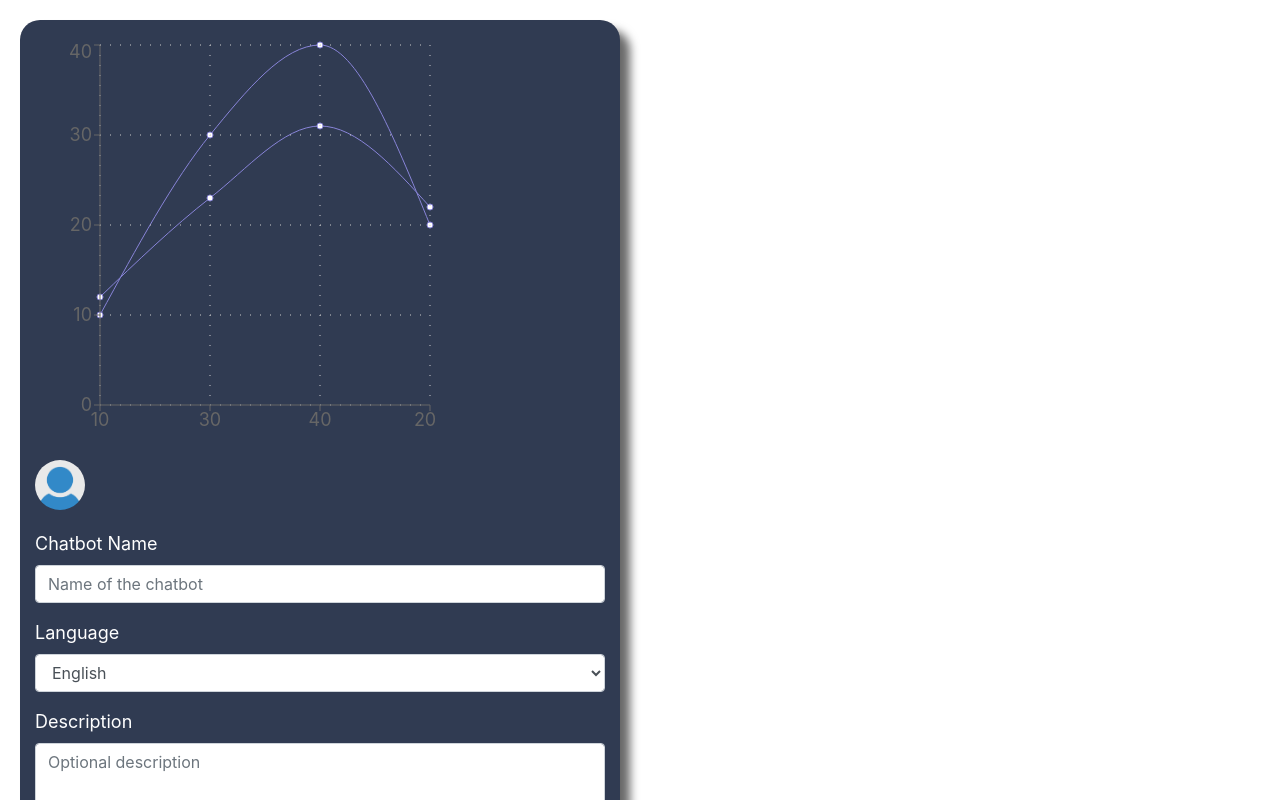
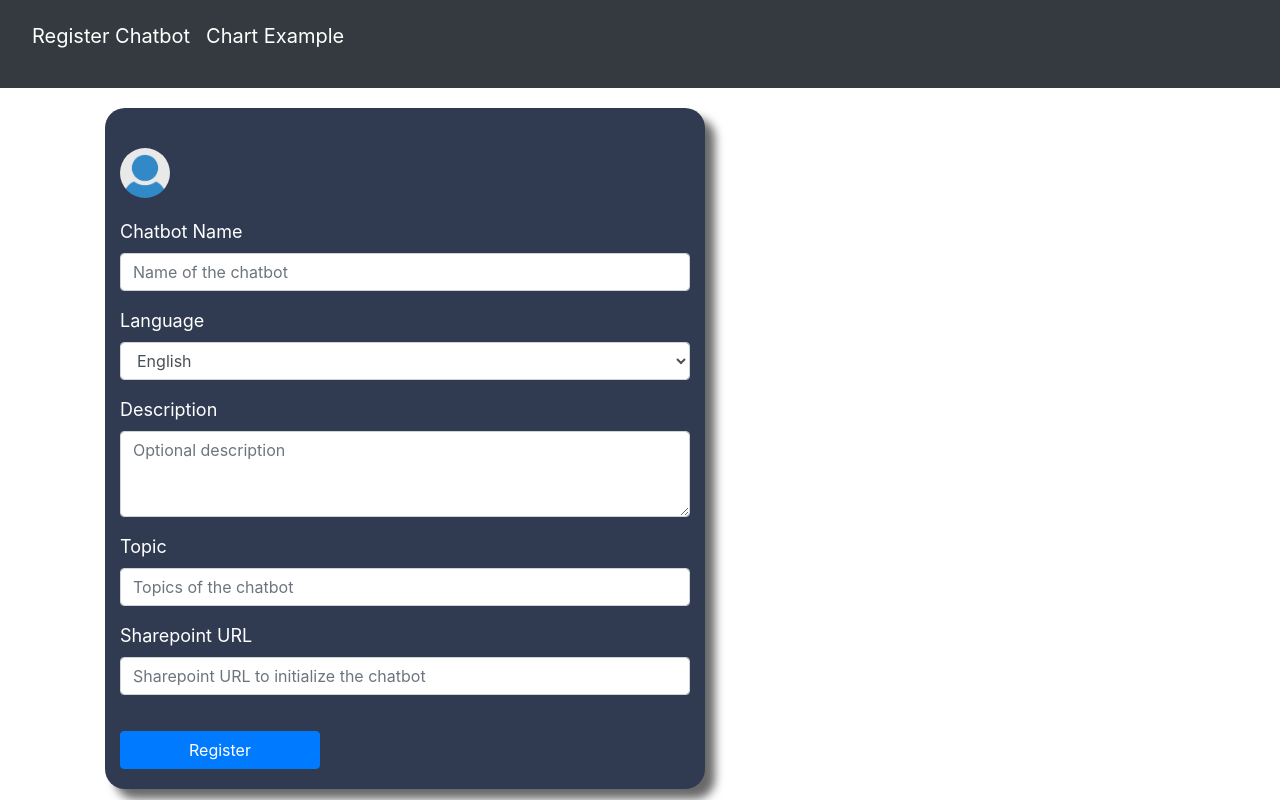
Before and after one commit to DanielAlbrecht80/nodejs, a React (Create React App) app in the folder gloria-client/: page / in a window 1280 px wide. Shown: the top 800 px of the page. Built offline with nearby package versions, Linux system fonts and the light colour scheme.

Commit message:
My commits

```diff
--- a/gloria-client/package.json
+++ b/gloria-client/package.json
@@ -8,6 +8,8 @@
     "joi": "^14.0.4",
     "react": "^16.6.1",
     "react-dom": "^16.6.1",
+    "react-router": "^4.3.1",
+    "react-router-dom": "^4.3.1",
     "react-scripts": "2.1.1",
     "recharts": "^1.3.6"
   },
--- a/gloria-client/src/App.js
+++ b/gloria-client/src/App.js
@@ -1,14 +1,36 @@
 import React, { Component } from "react";
 import logo from "./logo.svg";
+import NavBar from "./components/NavBar";
 import RegisterChatbot from "./components/RegisterChatbot";
 import "./styles/App.css";
+import { Redirect } from "react-router-dom";
+import ChartExample from "./components/ChartExample";
 
 class App extends Component {
+  state = {
+    selectedMenu: "registerbot"
+  };
+
+  handleOnSelect = selectedItem => {
+    const selectedMenu = selectedItem;
+    this.setState({ selectedMenu });
+  };
+
   render() {
+    let content = <RegisterChatbot />;
+    if (this.state.selectedMenu === 2) {
+      content = <ChartExample />;
+    } else {
+      content = <RegisterChatbot />;
+    }
+
     return (
-      <div className="App">
-        <RegisterChatbot />
-      </div>
+      <React.Fragment>
+        <NavBar onSelect={this.handleOnSelect} />
+        <main className="container">
+          <div className="App">{content}</div>
+        </main>
+      </React.Fragment>
     );
   }
 }
--- /dev/null
+++ b/gloria-client/src/components/ChartExample.jsx
@@ -0,0 +1,37 @@
+import React, { Component } from "react";
+import {
+  LineChart,
+  Line,
+  XAxis,
+  YAxis,
+  CartesianGrid,
+  CustomAxisTick,
+  Tooltip,
+  ResponsiveContainer
+} from "recharts";
+
+class ChartExample extends Component {
+  state = {};
+  render() {
+    let data = [
+      { uv: 12, value: 10, minute: 2, score: 12, player: "jhon" },
+      { uv: 23, value: 30 },
+      { uv: 31, value: 40 },
+      { uv: 22, value: 20 }
+    ];
+
+    return (
+      <div>
+        <LineChart width={400} height={400} data={data}>
+          <Line type="monotone" dataKey="uv" stroke="#8884d8" />
+          <Line type="monotone" dataKey="value" stroke="#8884d8" />
+          <CartesianGrid stroke="#ccc" strokeDasharray="1 9" />
+          <XAxis dataKey="value" />
+          <YAxis dataKey="value" />
+        </LineChart>
+      </div>
+    );
+  }
+}
+
+export default ChartExample;
--- /dev/null
+++ b/gloria-client/src/components/NavBar.jsx
@@ -0,0 +1,29 @@
+import React, { Component } from "react";
+import { Link } from "react-router";
+import "../styles/App.css";
+
+//Stateless Functional Component
+class NavBar extends Component {
+  render() {
+    return (
+      <nav className="navbar navbar-dark bg-dark">
+        <ul className="navbar">
+          <li
+            className="navbar-brand menuitem"
+            onClick={() => this.props.onSelect(1)}
+          >
+            Register Chatbot
+          </li>
+          <li
+            className="navbar-brand menuitem"
+            onClick={() => this.props.onSelect(2)}
+          >
+            Chart Example
+          </li>
+        </ul>
+      </nav>
+    );
+  }
+}
+
+export default NavBar;
--- a/gloria-client/src/components/RegisterChatbot.css
+++ b/gloria-client/src/components/RegisterChatbot.css
@@ -18,3 +18,7 @@
   align-content: center;
   margin-top: 20px;
 }
+
+.buttonSubmit:hover {
+  box-shadow: 0px 0px 5px 2px #6ec5ff;
+}
--- a/gloria-client/src/components/RegisterChatbot.jsx
+++ b/gloria-client/src/components/RegisterChatbot.jsx
@@ -72,7 +72,7 @@ class RegisterChatbot extends Component {
     return (
       <div className="container register-form">
         {/*style={{ "background-color": "white" }} */}
-        <div>
+        {/*<div>
           <LineChart width={400} height={400} data={data}>
             <Line type="monotone" dataKey="uv" stroke="#8884d8" />
             <Line type="monotone" dataKey="value" stroke="#8884d8" />
@@ -81,6 +81,7 @@ class RegisterChatbot extends Component {
             <YAxis dataKey="value" />
           </LineChart>
         </div>
+        */}
         <form onSubmit={this.handleRegisterChatbot}>
           {/*Might need a title here, like "Register Chatbot" */}
 
--- a/gloria-client/src/styles/App.css
+++ b/gloria-client/src/styles/App.css
@@ -23,6 +23,15 @@
   /*border: 2px solid #1b1d31;*/
 }
 
+.menuitem:hover {
+  text-shadow: 0px 0px 15px #c3ff9b;
+  color: rgb(218, 236, 253) !important;
+  /*background-color: #c3ff9b;*/
+  /*border-radius: 10px 10px;*/
+  /*padding: 5px;*/
+  cursor: pointer;
+}
+
 @keyframes App-logo-spin {
   from {
     transform: rotate(0deg);
```
Also changed, not shown: 1 other file (tests, documents, lock files or other folders).
